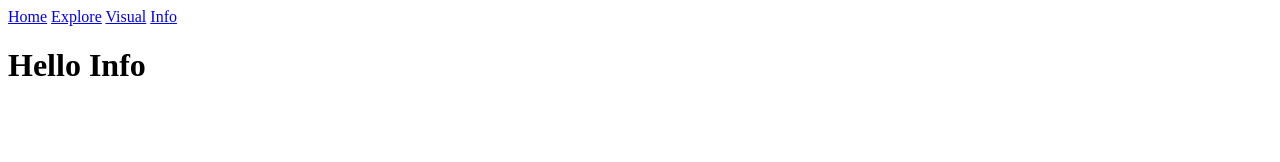
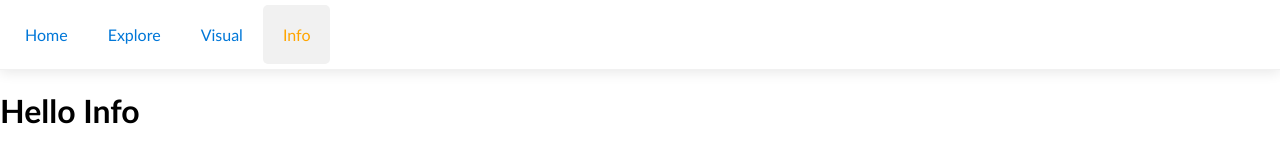
Before and after one commit to kkaungyyang/cs416-datavis-su22, a plain HTML site: page info.html in a window 1280 px wide. Drawn offline with nearby package versions, Linux system fonts and the light colour scheme; the site is published under a folder, as on GitHub Pages, so addresses that start at the root find nothing.

Commit message:
fixed css

```diff
--- a/info.html
+++ b/info.html
@@ -5,7 +5,7 @@
     <meta http-equiv="X-UA-Compatible" content="IE=edge" />
     <meta name="viewport" content="width=device-width, initial-scale=1.0" />
     <script src="https://d3js.org/d3.v7.min.js"></script>
-    <link rel="stylesheet" href="/css/index.css" />
+    <link rel="stylesheet" href="./css/index.css" />
     <title>Info</title>
   </head>
   <body>
```
Also changed, not shown: explore.html (+1 -1 lines), index.html (+1 -1 lines), visual.html (+1 -1 lines).
